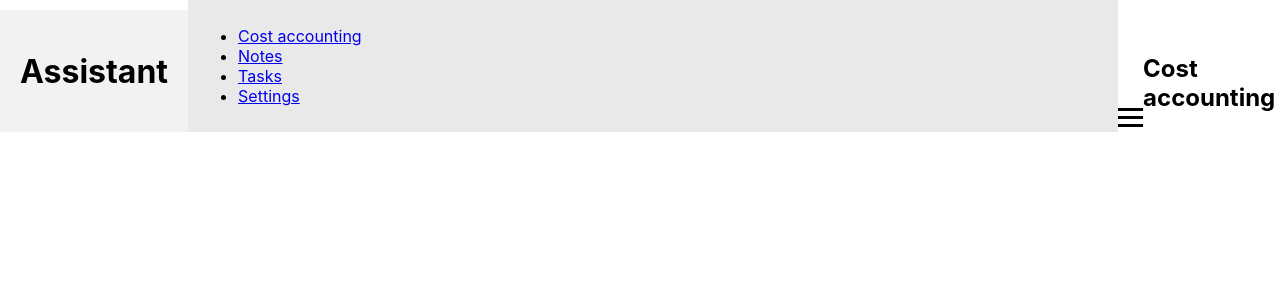
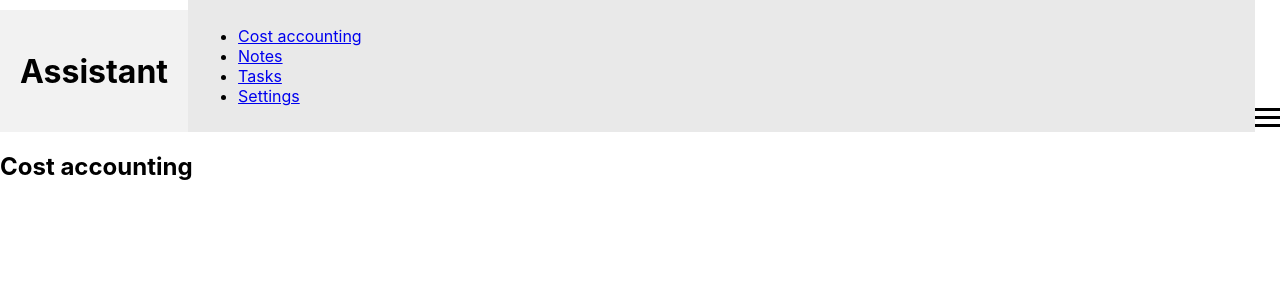
Before and after one commit to RomanHard/assistant, a React (Create React App) app: page /expenses in a window 1280 px wide. Shown: the top 300 px of the page. Built offline with nearby package versions, Linux system fonts and the light colour scheme.

Commit message:
Update App.jsx

```diff
--- a/src/components/App.jsx
+++ b/src/components/App.jsx
@@ -46,7 +46,8 @@ export const App = () => {
           <div className="menu-icon"></div>
           <div className="menu-icon"></div>
         </div>
-        <div className="main-content">
+      </div>
+      <div className="main-content">
           <Routes>
             <Route path="/expenses" element={<Expenses />} />
             <Route path="/notes" element={<Notes />} />
@@ -54,7 +55,7 @@ export const App = () => {
             <Route path="/settings" element={<Settings />} />
           </Routes>
         </div>
-      </div>
     </BrowserRouter>
+
   );
 };
```
